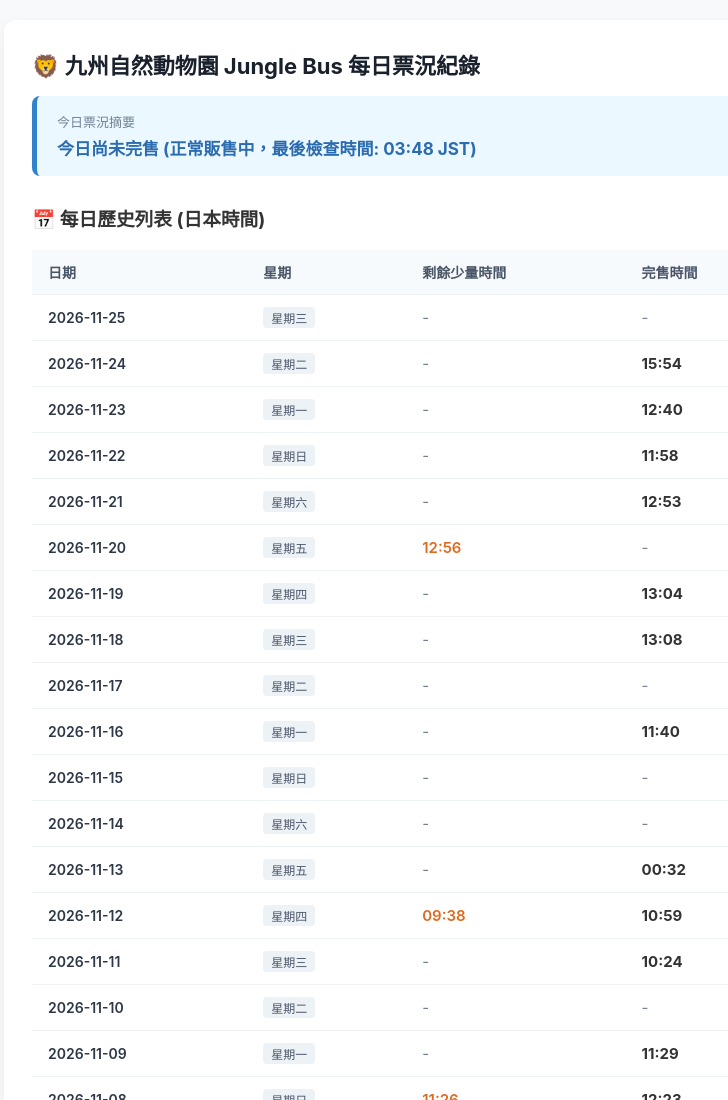
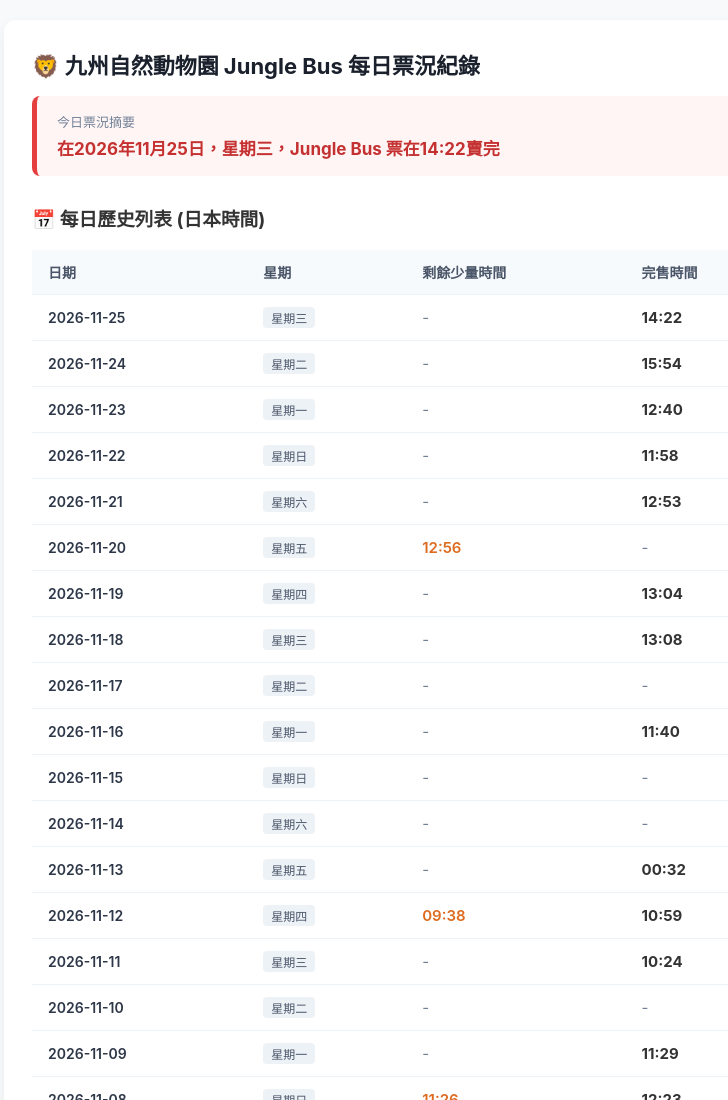
Before and after one commit to qaq112244/jungle-bus-monitor, a plain HTML site: page index.html in a window 1280 px wide. Shown: the top 1100 px of the page, without its empty margins (228-956 px from the left). Drawn offline with Linux system fonts and the light colour scheme.

Commit message:
chore: update monitor history [skip ci]

```diff
--- a/index.html
+++ b/index.html
@@ -106,9 +106,9 @@
     <div class="container">
         <h1>🦁 九州自然動物園 Jungle Bus 每日票況紀錄</h1>
 
-        <div class="current-box ">
+        <div class="current-box soldout">
             <div class="current-label">今日票況摘要</div>
-            <div class="current-status">今日尚未完售 (正常販售中，最後檢查時間: 03:48 JST)</div>
+            <div class="current-status">在2026年11月25日，星期三，Jungle Bus 票在14:22賣完</div>
         </div>
 
         <h3>📅 每日歷史列表 (日本時間)</h3>
@@ -127,7 +127,7 @@
             <td class="date-cell">2026-11-25</td>
             <td><span class="weekday-badge">星期三</span></td>
             <td class="time-cell"><span style="color:#718096;">-</span></td>
-            <td class="time-cell"><span style="color:#718096;">-</span></td>
+            <td class="time-cell"><strong>14:22</strong></td>
         </tr>
 
         <tr>
--- a/state.json
+++ b/state.json
@@ -291,8 +291,8 @@
       "date": "2026-11-25",
       "weekday": "星期三",
       "few_left_time": "-",
-      "sold_out_time": "-",
-      "message": ""
+      "sold_out_time": "14:22",
+      "message": "在2026年11月25日，星期三，Jungle Bus 票在14:22賣完"
     }
   ]
 }
```
Also changed, not shown: 2 other files.
